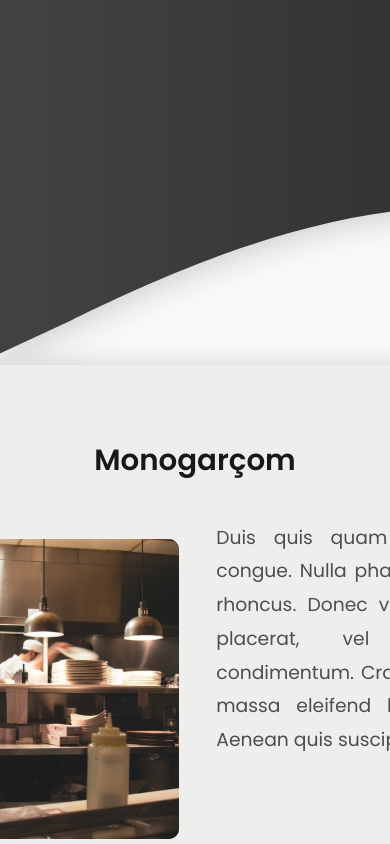
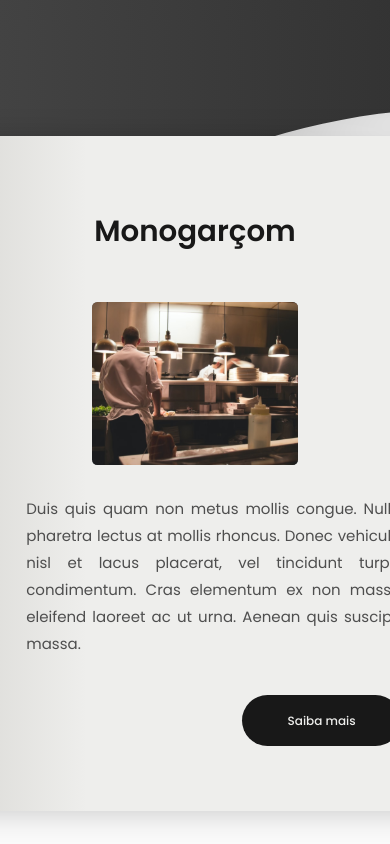
Before and after one commit to monolito-software/monosoft-webpage, a Next.js app: page / in a window 390 px wide. Shown: the part 2520-3364 px from the top of the page. Built offline with nearby package versions, Linux system fonts and the light colour scheme; a web font is replaced by a local one.

Commit message:
feat: media breakpoints for products carousel

```diff
--- a/src/styles/components/ProductsCarousel.module.css
+++ b/src/styles/components/ProductsCarousel.module.css
@@ -1,5 +1,5 @@
 .carouselContainer {
-  margin-top: 5.313rem;
+  margin-top: -10rem;
   width: 67.5rem;
   background: var(--white-gradient);
   box-shadow: 3px 2px 30px rgba(0, 0, 0, 0.2);
@@ -67,3 +67,33 @@
   background: var(--black);
   margin-top: 1.875rem;
 }
+
+@media (max-width: 1300px) {
+  .carouselContainer {
+    width: 56.25rem;
+  }
+
+  .carouselContainer img {
+    width: 50%;
+  }
+}
+
+@media (max-width: 850px) {
+  .carouselContainer {
+    width: 38rem;
+    height: 45rem;
+  }
+
+  .carouselContainer img {
+    margin-top: 2rem;
+  }
+
+  .carouselContainer p {
+    font-size: 1rem;
+    margin-top: 2rem;
+  }
+
+  .content {
+    flex-direction: column;
+  }
+}
```
